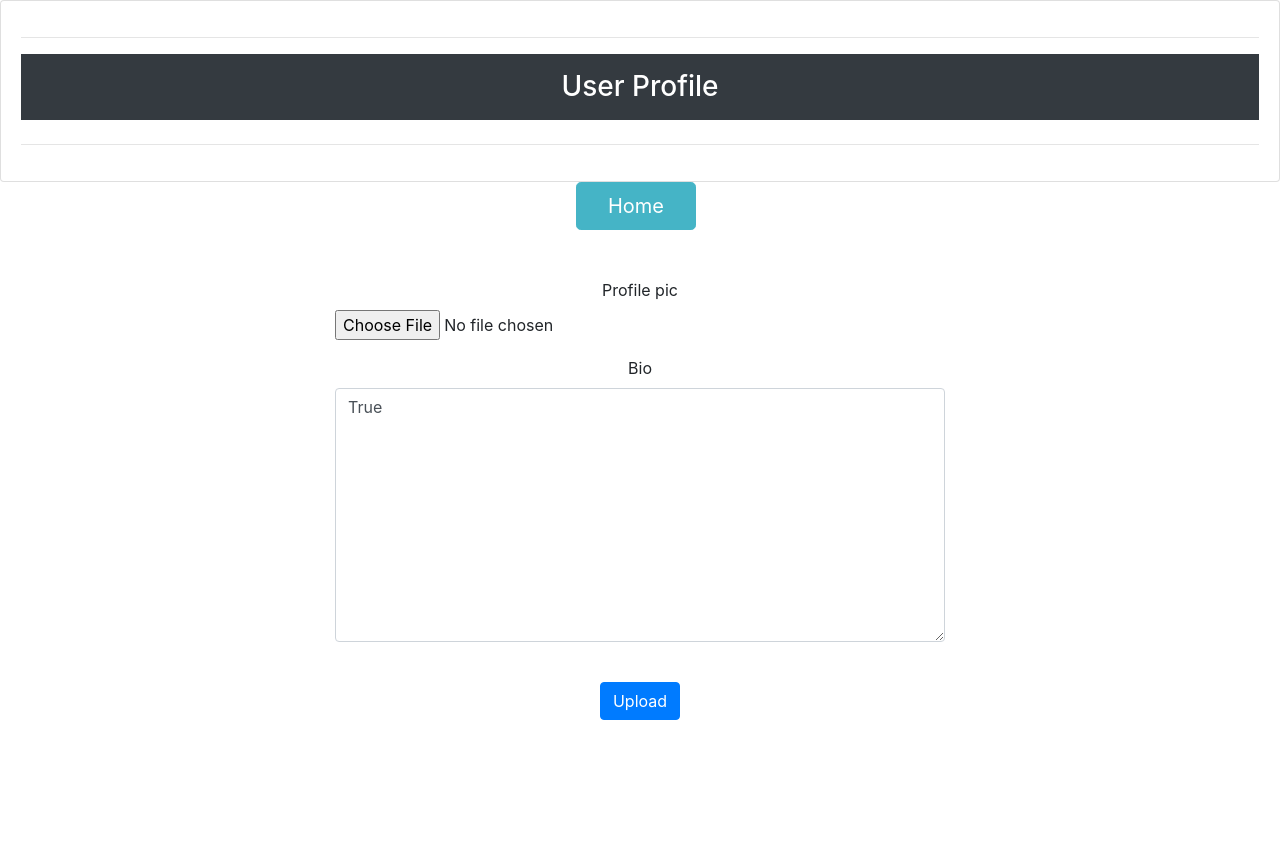
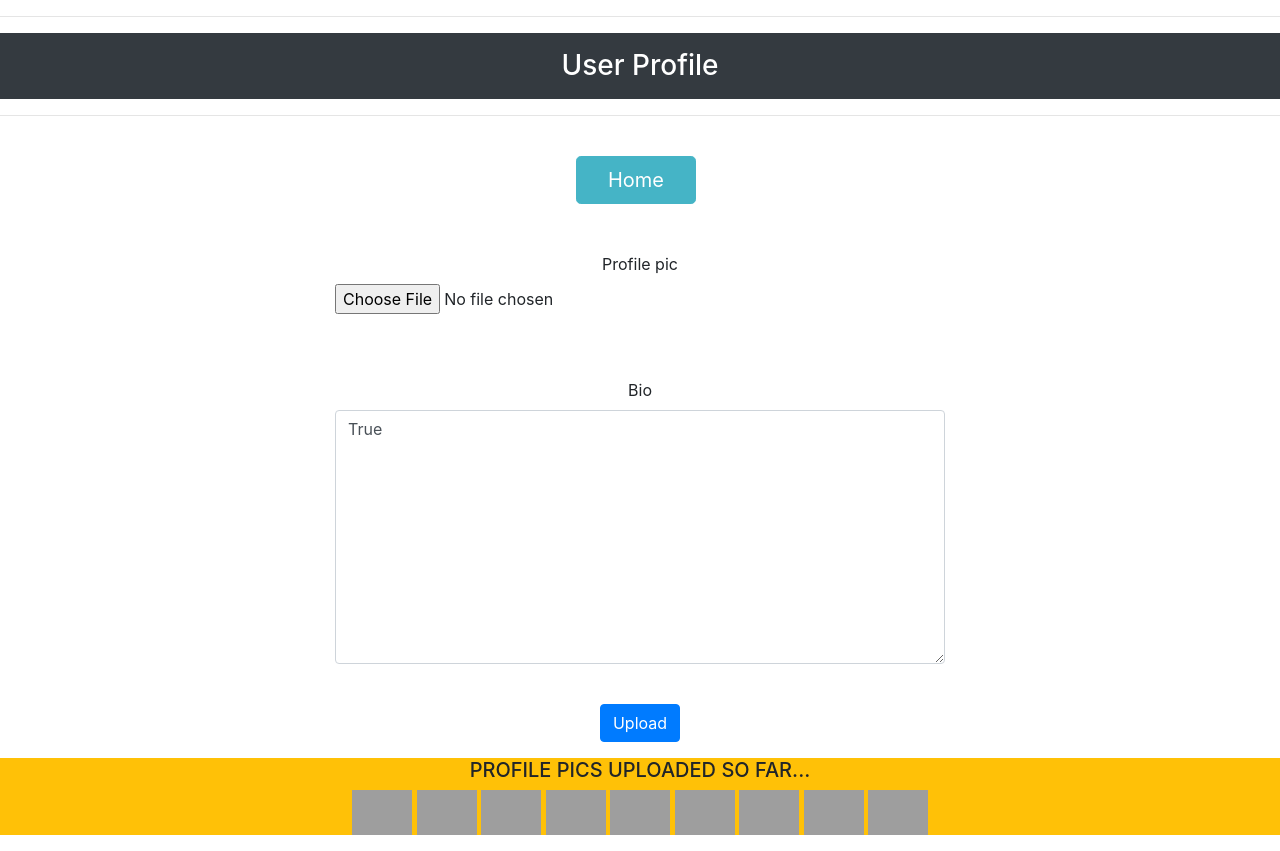
Before and after one commit to obaid147/livequiz, a Django app: page /profile in a window 1280 px wide. Before the commit the page ends 720 px from the top, so only its background shows below. Run offline with Django 3.2, Linux system fonts and the light colour scheme; a user stored in the database is signed in; data comes from the database, SQL or seed files in the repository; both versions use the stored data as it was after the commit; some libraries are stand-ins or nearby versions; grey boxes are pictures that could not be loaded.

Commit message:
requirments.txt filed added

```diff
--- a/profileapp/forms.py
+++ b/profileapp/forms.py
@@ -5,4 +5,4 @@ from .models import Profile
 class ProfileForm(ModelForm):
     class Meta:
         model = Profile
-        fields = '__all__'  # display fields in template
+        fields = ('profile_pic', 'bio',)
--- a/profileapp/templates/profile.html
+++ b/profileapp/templates/profile.html
@@ -11,9 +11,10 @@
 	{% endif %}
 </head>
 <body>
+
+
 <div class="row">
 	<div class="col">
-		<div class="card card-body">
 			<hr>
 			<h3 style="text-align: center" class=".container p-3 bg-dark text-white">
 				{% if heading %}
@@ -23,26 +24,39 @@
 				{% endif %}
 			</h3>
 			<hr>
-		</div>
+		<br>
 		<a class="btn btn-info btn-lg" style="margin-left:45%; opacity: 80%; width:120px;"
 		   href="{% url 'index' %}"> Home</a>
 	</div>
-</div><br>
+</div>
+<br>
 <center>
 <form method="post" enctype="multipart/form-data">
     {% csrf_token %}
-    <div class="form-col">
+
+     <div class="form-col">
       <div class="form-group col-md-6 mb-0">
-        <br>{{ form|crispy }}<br>
+        <br>{{ form.profile_pic|as_crispy_field }}<br>
+      </div>
+      <div class="form-group col-md-6 mb-0">
+        <br>{{ form.bio|as_crispy_field }}<br>
       </div>
     </div>
     <button type="submit" class="btn btn-primary">Upload</button>
 </form>
 </center>
 
-{{ form.errors }}
+<footer class="bg-warning text-center text-lg-start">
 
-	<script src="https://code.jquery.com/jquery-3.2.1.slim.min.js" integrity="sha384-KJ3o2DKtIkvYIK3UENzmM7KCkRr/rE9/Qpg6aAZGJwFDMVNA/GpGFF93hXpG5KkN" crossorigin="anonymous"></script>
+        <h5 class="text-uppercase">Profile Pics Uploaded So far...</h5>
+
+        <p>
+          {% for img in images %}
+			<img src="{{ img.profile_pic.url }}" width="60">
+		  {% endfor %}
+        </p>
+</footer>
+<script src="https://code.jquery.com/jquery-3.2.1.slim.min.js" integrity="sha384-KJ3o2DKtIkvYIK3UENzmM7KCkRr/rE9/Qpg6aAZGJwFDMVNA/GpGFF93hXpG5KkN" crossorigin="anonymous"></script>
 <script src="https://cdnjs.cloudflare.com/ajax/libs/popper.js/1.12.9/umd/popper.min.js" integrity="sha384-ApNbgh9B+Y1QKtv3Rn7W3mgPxhU9K/ScQsAP7hUibX39j7fakFPskvXusvfa0b4Q" crossorigin="anonymous"></script>
 <script src="https://maxcdn.bootstrapcdn.com/bootstrap/4.0.0/js/bootstrap.min.js" integrity="sha384-JZR6Spejh4U02d8jOt6vLEHfe/JQGiRRSQQxSfFWpi1MquVdAyjUar5+76PVCmYl" crossorigin="anonymous"></script>
 </body>
--- a/profileapp/urls.py
+++ b/profileapp/urls.py
@@ -1,11 +1,7 @@
 from django.urls import path
 from . import views
-from django.conf.urls.static import static
-from django.conf import settings
 
 
 urlpatterns = [
     path('profile', views.user_profile, name='profile'),
 ]
-
-urlpatterns += static(settings.MEDIA_URL, document_root=settings.MEDIA_ROOT)
--- a/profileapp/views.py
+++ b/profileapp/views.py
@@ -1,23 +1,26 @@
 from django.contrib import messages
 from django.contrib.auth.decorators import login_required
-from django.http import HttpResponseRedirect
-from django.shortcuts import render, redirect
-from django.urls import reverse_lazy, reverse
-
+from django.shortcuts import render
 from .forms import ProfileForm
+from .models import Profile
 
 
 @login_required
 def user_profile(request):
+    user = request.user
+    userid = user.id
+    images = Profile.objects.all()
     form = ProfileForm()
     if request.method == 'POST':
         form = ProfileForm(request.POST, request.FILES)
         if form.is_valid():
             form.save()
+
             messages.success(request, "Your Profile was updated!")
-            return redirect('index')
+            return render(request, 'index.html')
         else:
             messages.error(request, "Error")
             return render(request, "index.html")
-    context = {'title': 'Profile', 'heading': 'User Profile', 'form': form}
+
+    context = {'title': 'Profile', 'heading': 'User Profile', 'form': form, 'images': images}
     return render(request, 'profile.html', context)
--- a/quiz/urls.py
+++ b/quiz/urls.py
@@ -15,6 +15,8 @@ Including another URLconf
 """
 from django.contrib import admin
 from django.urls import path, include
+from django.conf import settings
+from django.conf.urls.static import static
 
 
 urlpatterns = [
@@ -22,4 +24,4 @@ urlpatterns = [
     path('', include('quizapp.urls')),
     path('', include('intermediateapp.urls')),
     path('', include('profileapp.urls')),
-]
+] + static(settings.MEDIA_URL, document_root=settings.MEDIA_ROOT)
--- a/quizapp/templates/index.html
+++ b/quizapp/templates/index.html
@@ -36,7 +36,6 @@
 
 <body>
 <center>
-
 <div class=".container p-3 bg-dark text-white">
     {% if heading %}
         <h1>{{ heading }}</h1>
@@ -78,5 +77,7 @@
 <script src="https://code.jquery.com/jquery-3.2.1.slim.min.js" integrity="sha384-KJ3o2DKtIkvYIK3UENzmM7KCkRr/rE9/Qpg6aAZGJwFDMVNA/GpGFF93hXpG5KkN" crossorigin="anonymous"></script>
 <script src="https://cdnjs.cloudflare.com/ajax/libs/popper.js/1.12.9/umd/popper.min.js" integrity="sha384-ApNbgh9B+Y1QKtv3Rn7W3mgPxhU9K/ScQsAP7hUibX39j7fakFPskvXusvfa0b4Q" crossorigin="anonymous"></script>
 <script src="https://maxcdn.bootstrapcdn.com/bootstrap/4.0.0/js/bootstrap.min.js" integrity="sha384-JZR6Spejh4U02d8jOt6vLEHfe/JQGiRRSQQxSfFWpi1MquVdAyjUar5+76PVCmYl" crossorigin="anonymous"></script>
+
+<img src="{{ request.user.profile.profile_pic.url }}">
 </body>
 </html>
```
Also changed, not shown: db.sqlite3.
